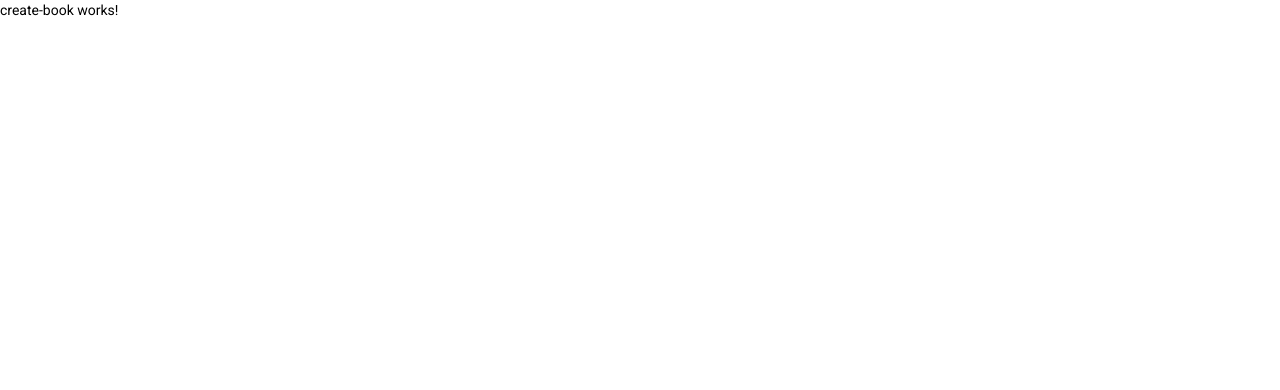
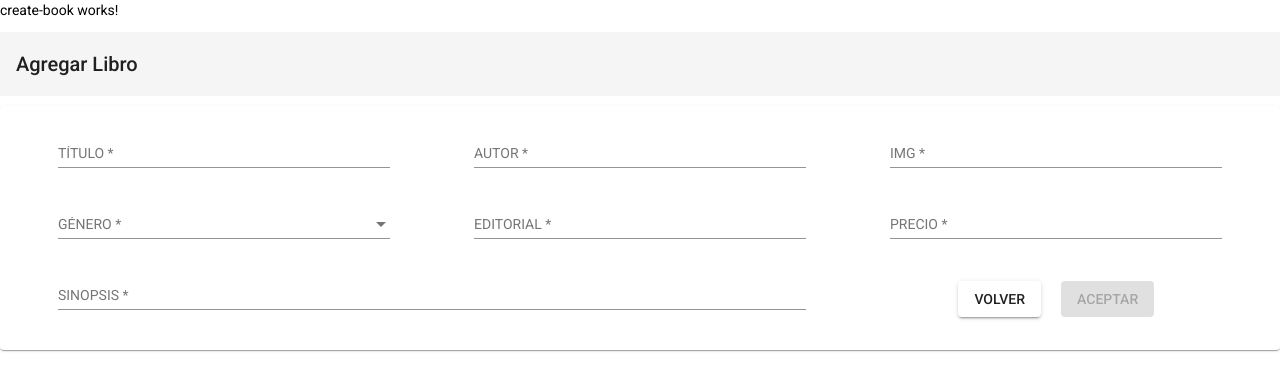
Before and after one commit to aaron-0406/bookis, an Angular app: page /newBook in a window 1280 px wide. Shown: the top 390 px of the page. Built offline with nearby package versions, Linux system fonts and the light colour scheme.

Commit message:
FormularioLibro

```diff
--- a/src/app/Components/Book/create-book/create-book.component.css
+++ b/src/app/Components/Book/create-book/create-book.component.css
@@ -0,0 +1,7 @@
+.ancho {
+    width: 80%;
+}
+
+.anchura {
+    width: 90%;
+}
--- a/src/app/Components/Book/create-book/create-book.component.html
+++ b/src/app/Components/Book/create-book/create-book.component.html
@@ -1 +1,63 @@
 <p>create-book works!</p>
+<div class="container">
+    <mat-toolbar>
+        <span>Agregar Libro</span>
+    </mat-toolbar>
+
+    <mat-card style="margin-top: 10px;">
+        <form [formGroup]="form" (ngSubmit)="agregarLibro()">
+            <mat-grid-list cols="3" rowHeight="70px">
+                <mat-grid-tile [colspan]="1" [rowspan]="1">
+                    <mat-form-field class="ancho">
+                        <mat-label>TÍTULO</mat-label>
+                        <input matInput autocomplete="off" formControlName="titulo">
+                    </mat-form-field>
+                </mat-grid-tile>
+                <mat-grid-tile [colspan]="1" [rowspan]="1">
+                    <mat-form-field class="ancho">
+                        <mat-label>AUTOR</mat-label>
+                        <input matInput autocomplete="off" formControlName="autor">
+                    </mat-form-field>
+                </mat-grid-tile>
+                <mat-grid-tile [colspan]="1" [rowspan]="1">
+                    <mat-form-field class="ancho">
+                        <mat-label>IMG</mat-label>
+                        <input matInput formControlName="img">
+                    </mat-form-field>
+                </mat-grid-tile>
+                <mat-grid-tile [colspan]="1" [rowspan]="1">
+                    <mat-form-field class="ancho">
+                        <mat-label>GÉNERO</mat-label>
+                        <mat-select formControlName="genero">
+                            <mat-option *ngFor="let item of genero" [value]="item">
+                                {{item}}
+                            </mat-option>
+                        </mat-select>
+                    </mat-form-field>
+                </mat-grid-tile>
+                <mat-grid-tile [colspan]="1" [rowspan]="1">
+                    <mat-form-field class="ancho">
+                        <mat-label>EDITORIAL</mat-label>
+                        <input matInput autocomplete="off" formControlName="editorial">
+                    </mat-form-field>
+                </mat-grid-tile>
+                <mat-grid-tile [colspan]="1" [rowspan]="1">
+                    <mat-form-field class="ancho">
+                        <mat-label>PRECIO</mat-label>
+                        <input matInput autocomplete="off" formControlName="precio">
+                    </mat-form-field>
+                </mat-grid-tile>
+                <mat-grid-tile [colspan]="2" [rowspan]="1">
+                    <mat-form-field class="anchura">
+                        <mat-label>SINOPSIS</mat-label>
+                        <input matInput autocomplete="off" formControlName="sinopsis">
+                    </mat-form-field>
+                </mat-grid-tile>
+                <mat-grid-tile [colspan]="1" [rowspan]="1">
+                    <button mat-raised-button style="margin-right: 20px;">VOLVER</button>
+                    <button type="submit" [disabled]="form.invalid" mat-raised-button color="primary">ACEPTAR</button>
+                </mat-grid-tile>
+            </mat-grid-list>
+        </form>
+    </mat-card>
+</div>
--- a/src/app/Components/Book/create-book/create-book.component.ts
+++ b/src/app/Components/Book/create-book/create-book.component.ts
@@ -1,15 +1,34 @@
 import { Component, OnInit } from '@angular/core';
+import { FormBuilder, FormGroup, Validators } from '@angular/forms';
 
 @Component({
   selector: 'app-create-book',
   templateUrl: './create-book.component.html',
   styleUrls: ['./create-book.component.css']
 })
+
 export class CreateBookComponent implements OnInit {
+  genero: any[] = ['Thriller/Suspense', 'Romance', 'Horror', 'Ciencia Ficción/Fantasía', 'Crimen y Misterio', 'Comedia']
+  form: FormGroup;
 
-  constructor() { }
+  constructor(private fb: FormBuilder) {
+    this.form = this.fb.group({
+      titulo: ['', Validators.required],
+      autor: ['', Validators.required],
+      img: ['', Validators.required],
+      genero: ['', Validators.required],
+      editorial: ['', Validators.required],
+      precio: ['', Validators.required],
+      sinopsis: ['', Validators.required],
+    })
+   }
 
   ngOnInit(): void {
   }
 
+  agregarLibro() {
+    console.log(this.form);
+  }
+
+
 }
```
Also changed, not shown: src/app/app.module.ts (+15 -0 lines).
